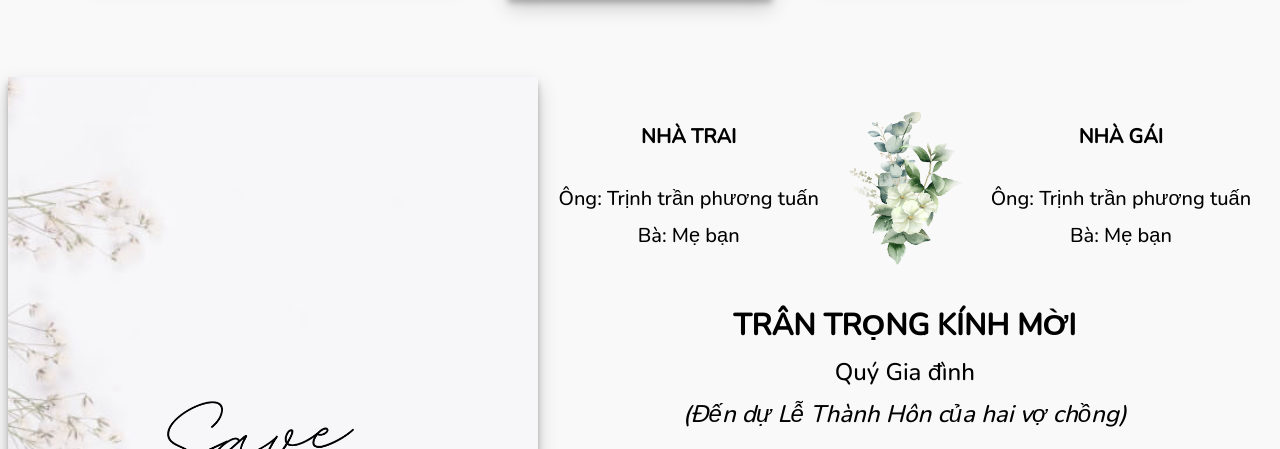
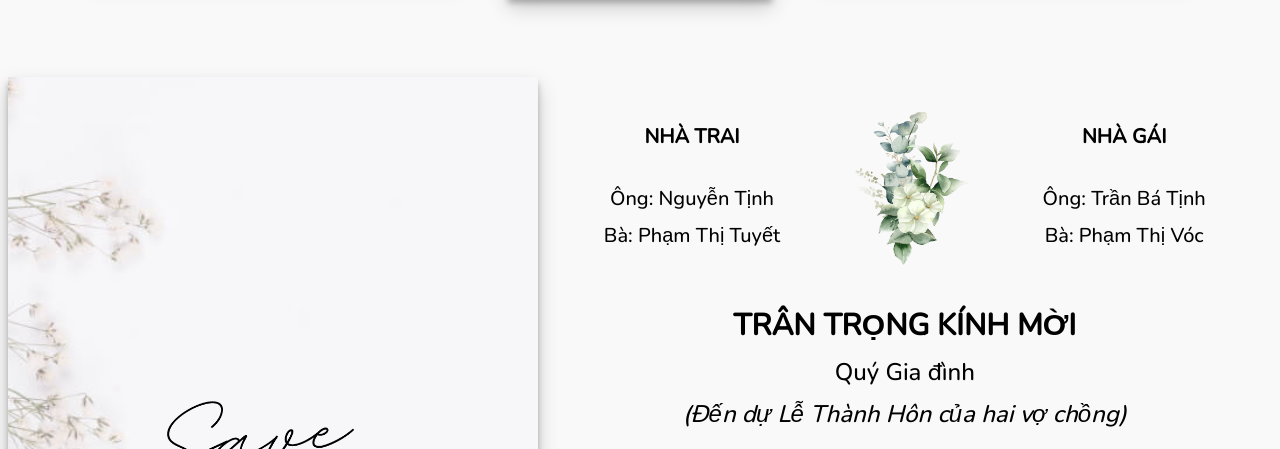
Before and after one commit to Doanhuynhduc/thang-tram-wedding, a plain HTML site: page index.html in a window 1280 px wide. Shown: the part 660-1109 px from the top of the page. Drawn offline with nearby package versions, Linux system fonts and the light colour scheme.

Commit message:
Update index.html

```diff
--- a/index.html
+++ b/index.html
@@ -63,14 +63,14 @@
                     <div class="flex_eve ">
                         <div>
                             <p class="name1">NHÀ TRAI</p>
-                            <p>Ông: Trịnh trần phương tuấn</p>
-                            <p>Bà: Mẹ bạn</p>
+                            <p>Ông: Nguyễn Tịnh</p>
+                            <p>Bà: Phạm Thị Tuyết</p>
                         </div>
                         <p class="flex_eve1"><img src="./images/lang_hoa_02.png" alt="lang hoa" width="130px"></p>
                         <div>
                             <p class="name1">NHÀ GÁI</p>
-                            <p>Ông: Trịnh trần phương tuấn</p>
-                            <p>Bà: Mẹ bạn</p>
+                            <p>Ông: Trần Bá Tịnh</p>
+                            <p>Bà: Phạm Thị Vóc</p>
                         </div>
                     </div>
                     <div><p class="name2">TRÂN TRỌNG KÍNH MỜI</p>
```
